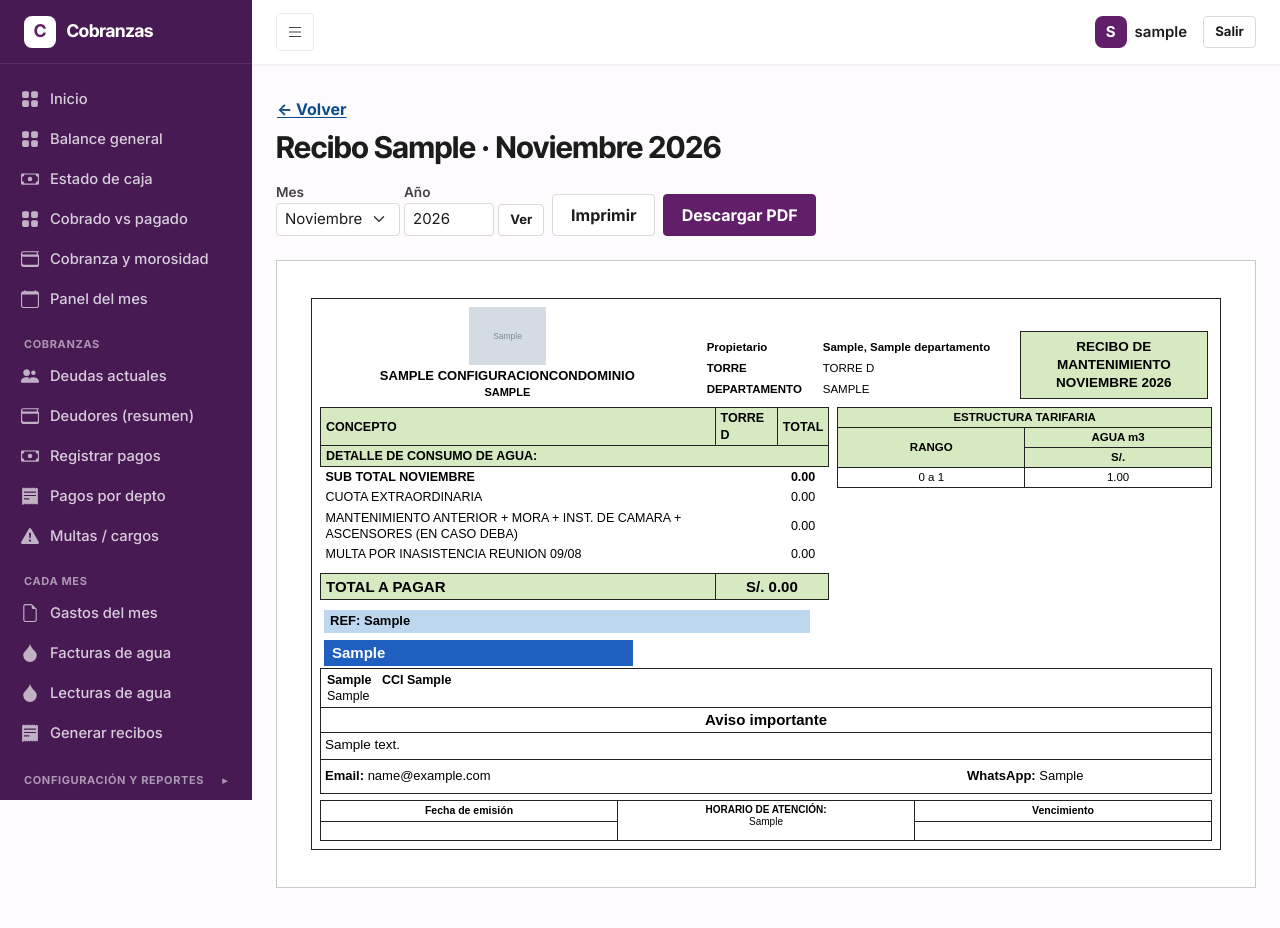
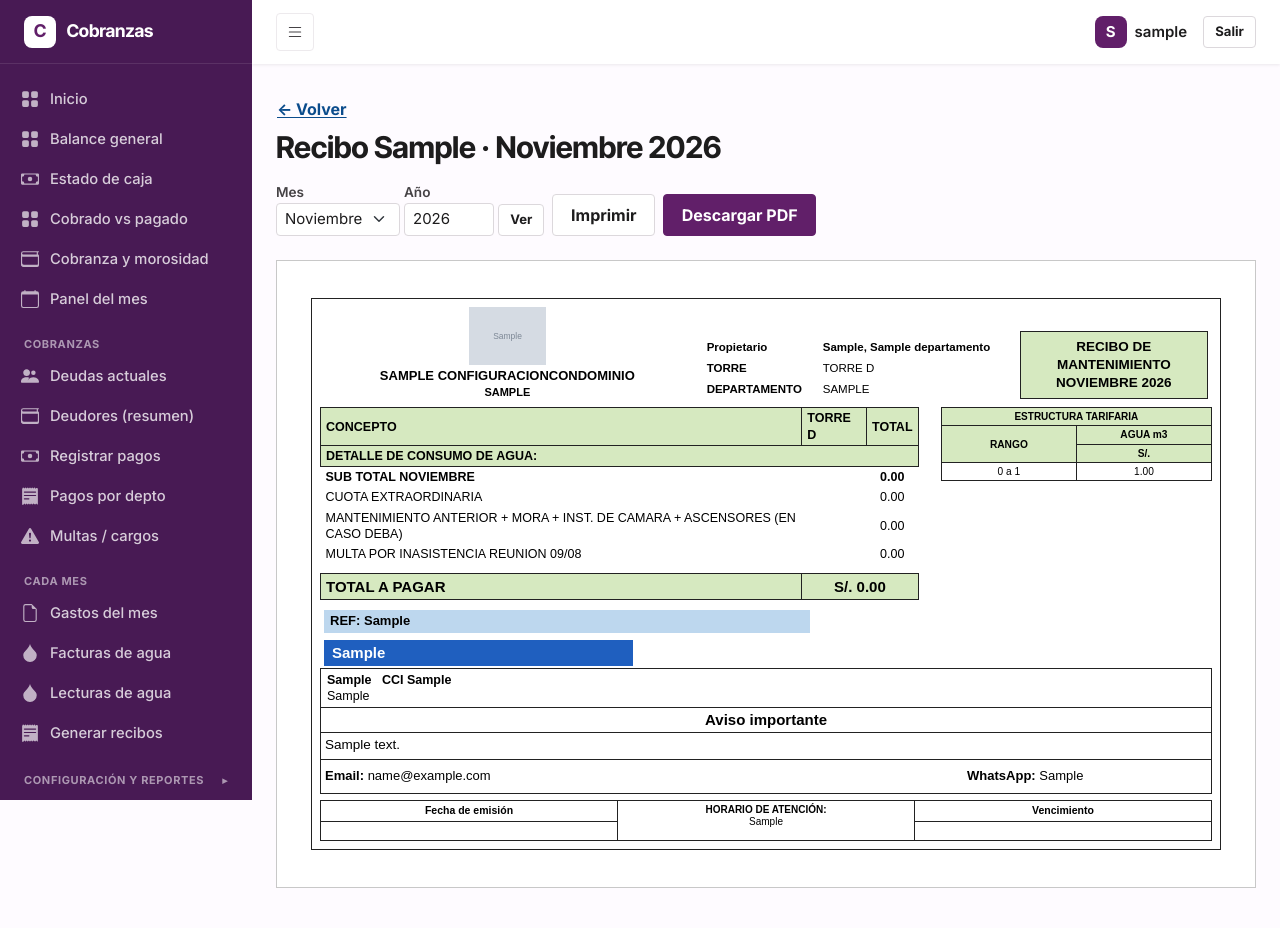
Before and after one commit to sebas731/Sistema-de-cobranzas, a Django app: page /departamentos/1/boleta/ in a window 1280 px wide. Run offline with Django 5.2, Linux system fonts and the light colour scheme; a user stored in the database is signed in; tables that the repository leaves empty hold one stand-in row (values such as "Sample post"); grey boxes marked "Sample" are stand-in pictures; data that the repository does not hold is empty.

Commit message:
Fix: pdf 2 hojas corregido 3

```diff
--- a/departamentos/static/css/recibo_mantenimiento.css
+++ b/departamentos/static/css/recibo_mantenimiento.css
@@ -58,9 +58,9 @@
 /* ---------- Cuerpo en dos columnas ---------- */
 .recibo-mantenimiento .rm-cuerpo { margin-top: 6px; }
 .recibo-mantenimiento .rm-cuerpo > tbody > tr > td { vertical-align: top; padding: 0; }
-.recibo-mantenimiento .rm-col-izq { width: 58%; padding-right: 8px !important; }
-.recibo-mantenimiento .rm-col-der { width: 42%; }
-.recibo-mantenimiento .rm-sedapal { width: 100%; table-layout: fixed; }
+.recibo-mantenimiento .rm-col-izq { width: 68%; padding-right: 8px !important; }
+.recibo-mantenimiento .rm-col-der { width: 32%; }
+.recibo-mantenimiento .rm-sedapal { width: 95%; table-layout: fixed; margin-left: auto; margin-right: 0; }
 
 /* Izquierda: detalle de consumo (lista sin rejilla) */
 .recibo-mantenimiento .rm-consumo td { padding: 2px 5px; }
@@ -73,11 +73,11 @@
 }
 
 /* Derecha: tablas SEDAPAL */
-.recibo-mantenimiento .rm-sedapal td, .recibo-mantenimiento .rm-sedapal th { font-size: 11.5px; }
+.recibo-mantenimiento .rm-sedapal td, .recibo-mantenimiento .rm-sedapal th { font-size: 10.2px; }
 .recibo-mantenimiento .rm-sedapal th { font-weight: bold; text-align: center; background: var(--rm-verde); }
-.recibo-mantenimiento .rm-sedapal .rm-cab-bloque { text-align: center; font-weight: bold; text-transform: uppercase; background: var(--rm-verde); }
+.recibo-mantenimiento .rm-sedapal .rm-cab-bloque { text-align: center; font-weight: bold; text-transform: uppercase; background: var(--rm-verde); font-size: 10px; }
 .recibo-mantenimiento .rm-sedapal .rm-tramo td { text-align: center; }
-.recibo-mantenimiento .rm-sedapal .rm-tramo td.rm-num { text-align: center; padding-right: 12px; }
+.recibo-mantenimiento .rm-sedapal .rm-tramo td.rm-num { text-align: center; padding-right: 8px; }
 .recibo-mantenimiento .rm-sedapal .rm-sin-linea td { border-top: 0; border-bottom: 0; }
 .recibo-mantenimiento .rm-sedapal .rm-sin-linea td.rm-num, .recibo-mantenimiento .rm-sedapal .rm-fila-total td.rm-num { border-left: 0; }
 .recibo-mantenimiento .rm-sedapal .rm-sin-linea td.rm-etq, .recibo-mantenimiento .rm-sedapal .rm-fila-total td.rm-etq { border-right: 0; }
@@ -127,9 +127,9 @@
   .recibo-mantenimiento .rm-recibo {
     padding: 4px 6px 5px; border-width: 1px;
   }
-  .recibo-mantenimiento .rm-col-izq { width: 61%; }
-  .recibo-mantenimiento .rm-col-der { width: 39%; }
-  .recibo-mantenimiento .rm-sedapal { width: 100%; table-layout: fixed; }
+  .recibo-mantenimiento .rm-col-izq { width: 70%; }
+  .recibo-mantenimiento .rm-col-der { width: 30%; }
+  .recibo-mantenimiento .rm-sedapal { width: 92%; table-layout: fixed; }
   .recibo-mantenimiento .rm-consumo td,
   .recibo-mantenimiento .rm-sedapal td,
   .recibo-mantenimiento .rm-sedapal th,
```
